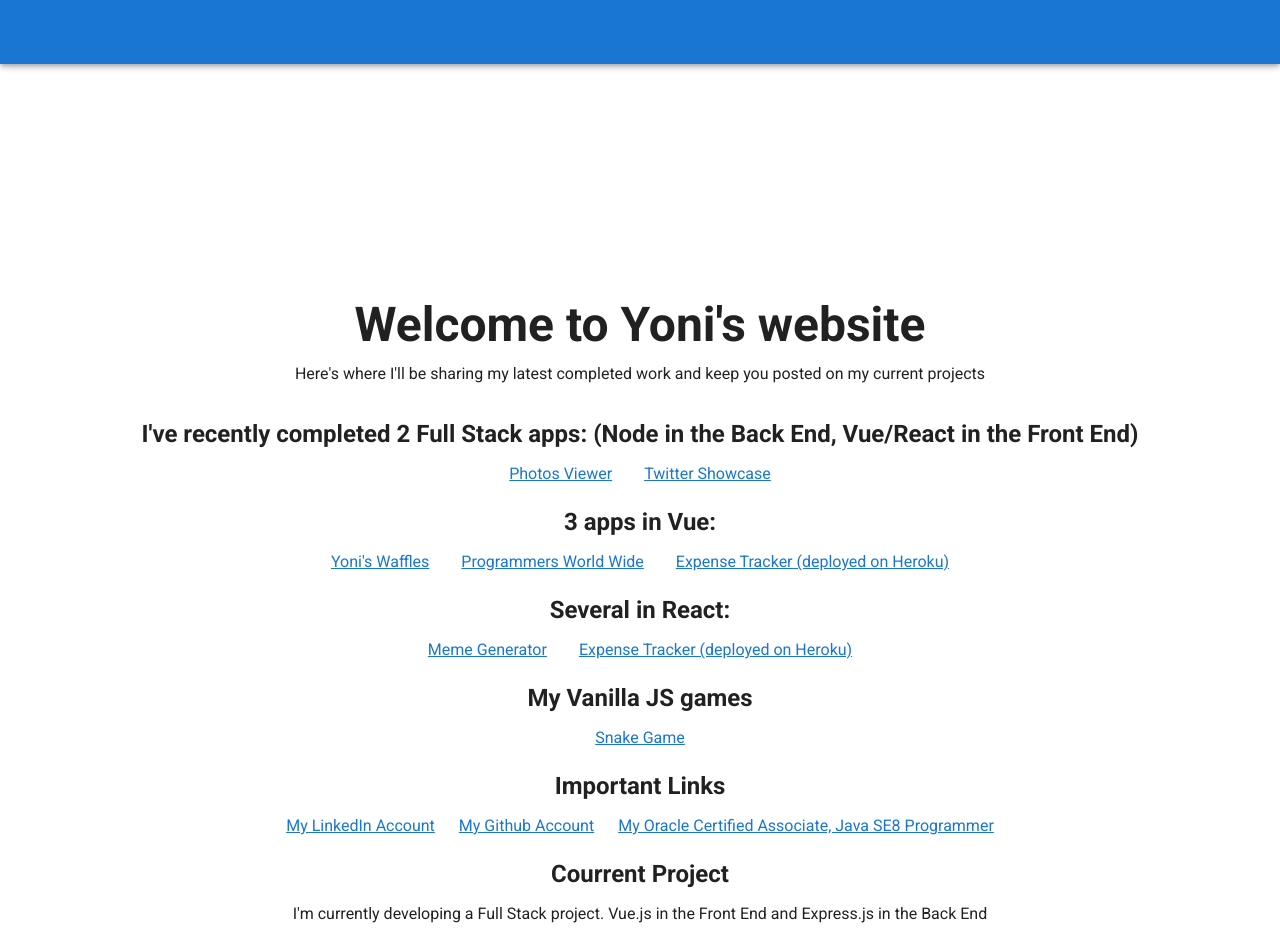
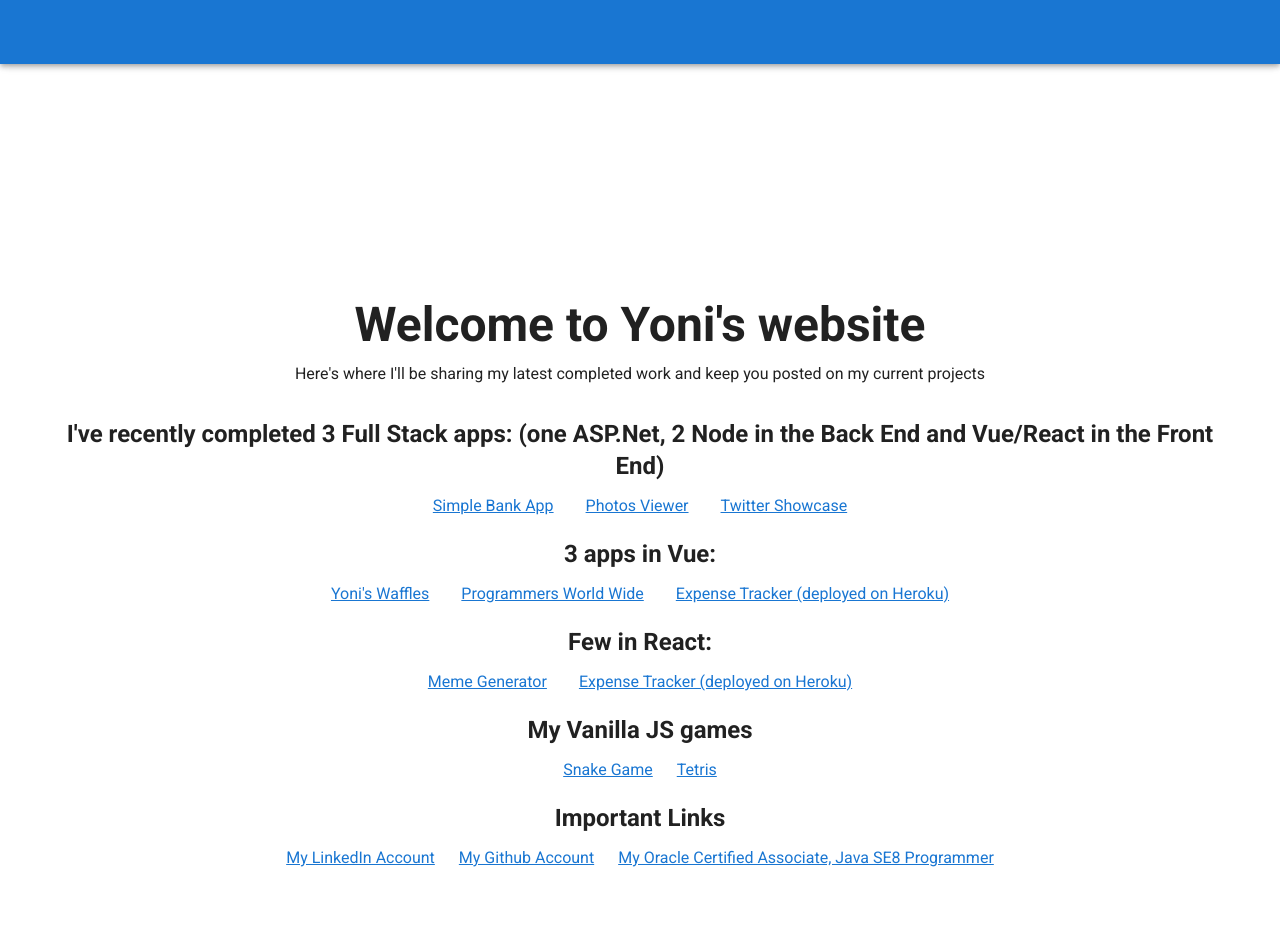
Before and after one commit to jonath23/portfolio, a Vue app: page / in a window 1280 px wide. Shown: the top 952 px of the page. After the commit the page ends 902 px from the top, so only its background shows below. Built offline with nearby package versions, Linux system fonts and the light colour scheme.

Commit message:
added tetris and simple bank

```diff
--- a/src/components/HelloWorld.vue
+++ b/src/components/HelloWorld.vue
@@ -27,7 +27,7 @@
         xs12
       >
 
-      <h2 class="headline font-weight-bold mb-3">I've recently completed 2 Full Stack apps: (Node in the Back End, Vue/React in the Front End)</h2>
+      <h2 class="headline font-weight-bold mb-3">I've recently completed 3 Full Stack apps: (one ASP.Net, 2 Node in the Back End and Vue/React in the Front End)</h2>
 
         <v-layout justify-center>
           <a
@@ -64,7 +64,7 @@
         xs12
       >
 
-      <h2 class="headline font-weight-bold mb-3">Several in React:</h2>
+      <h2 class="headline font-weight-bold mb-3">Few in React:</h2>
 
         <v-layout justify-center>
           <a
@@ -116,14 +116,14 @@
         </v-layout>
       </v-flex>
 
-      <v-flex
+  <!--     <v-flex
         xs12
         mb-5
       >
-        <h2 class="headline font-weight-bold mb-3">Courrent Project</h2>
+        <h2 class="headline font-weight-bold mb-3">Current Project</h2>
         <p>I'm currently developing a Full Stack project. Vue.js in the Front End and Express.js in the Back End</p>
 
-        <!-- <v-layout justify-center>
+        <v-layout justify-center>
           <a
             v-for="(eco, i) in currentProjects"
             :key="i"
@@ -133,8 +133,8 @@
           >
             {{ eco.text }}
           </a>
-        </v-layout> -->
-      </v-flex>
+        </v-layout>
+      </v-flex> -->
     </v-layout>
   </v-container>
 </template>
@@ -160,6 +160,10 @@ export default {
       }
     ],
     completedFullStackProjects: [
+      {
+        text: 'Simple Bank App',
+        href: 'https://ywsimplebank.azurewebsites.net/',
+      },
       {
         text: 'Photos Viewer',
         href: 'https://photos-viewer.herokuapp.com/',
@@ -198,10 +202,10 @@ export default {
         text: 'Snake Game',
         href: 'https://yoniwitz.github.io/JS-Snake/',
       },
-      // {
-      //   text: 'Tetris',
-      //   href: 'https://yoniwitz.github.io/JS-Tetris/',
-      // },
+      {
+        text: 'Tetris',
+        href: 'https://yoniwitz.github.io/JS-Tetris/',
+      }
     ]
   })
 };
```
